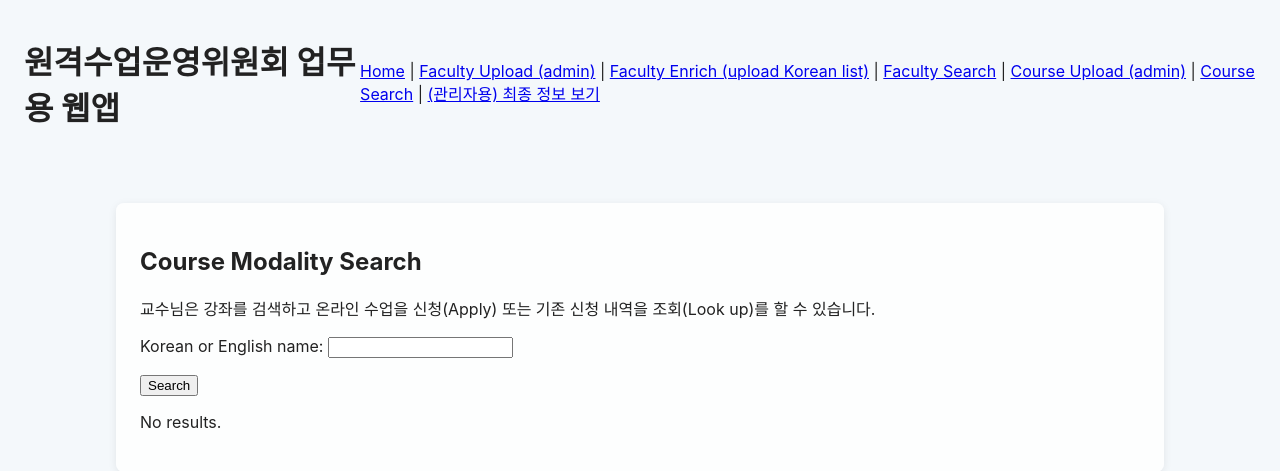
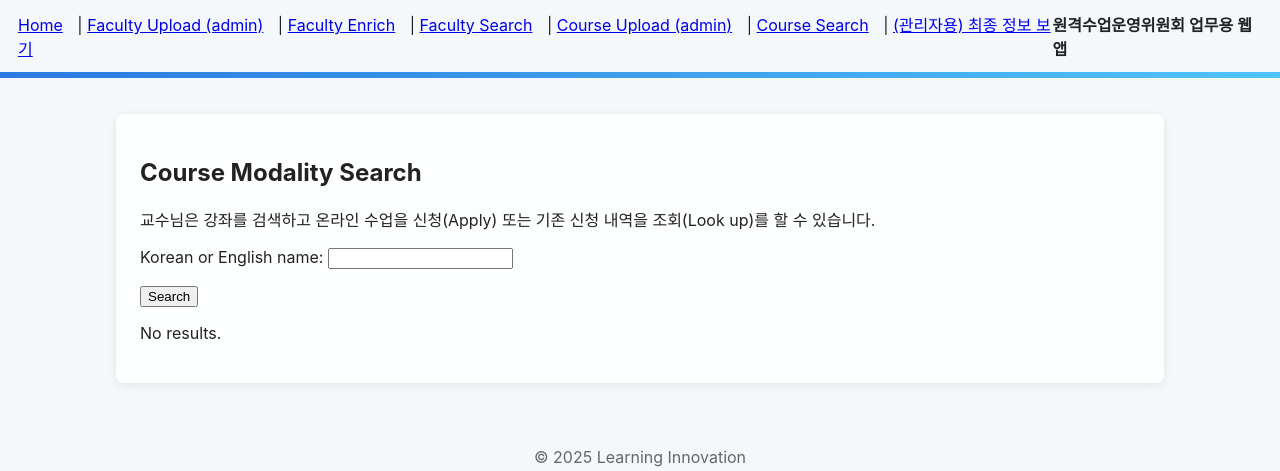
Before and after one commit to KDISCHOOL/Distance-Learning-Committee-6, a Django app: page /course/search/ in a window 1280 px wide. Shown: the top 471 px of the page. Run offline with Django 4.2, Linux system fonts and the light colour scheme.

Commit message:
Enhance header with color bar and title adjustment
Added a header color bar and adjusted header title.

```diff
--- a/templates/core/base.html
+++ b/templates/core/base.html
@@ -5,21 +5,51 @@
     <meta charset="utf-8">
     <title>원격수업운영위원회 업무용 웹앱</title>
     <link rel="stylesheet" href="{% static 'css/styles.css' %}">
+
+    <!-- 페이지 전용 간단한 스타일(필요시 styles.css로 옮겨도 됩니다) -->
+    <style>
+      /* 헤더: 좌측에 네비, 우측에 타이틀(간단한 우측정렬) */
+      .site-header {
+        display: flex;
+        align-items: center;
+        justify-content: space-between;
+        padding: 12px 18px;
+      }
+      .site-header h1 {
+        margin: 0;
+        font-size: 1rem;
+        font-weight: 600;
+      }
+      .site-header nav a {
+        margin-right: 10px;
+      }
+      /* 상단 메뉴 하단의 얇은 바 */
+      .header-bar {
+        height: 6px;
+        background: linear-gradient(90deg, #2a7ae2 0%, #4fc3f7 100%);
+        width: 100%;
+        border: none;
+      }
+    </style>
 </head>
 <body class="site-body">
   <header class="site-header">
-    <!-- 변경: 화면에 보이는 제목 -->
-    <h1>원격수업운영위원회 업무용 웹앱</h1>
     <nav>
         <a href="{% url 'core:index' %}">Home</a> |
         <a href="{% url 'core:faculty_upload' %}">Faculty Upload (admin)</a> |
-        <a href="{% url 'core:faculty_enrich' %}">Faculty Enrich (upload Korean list)</a> |
+        <a href="{% url 'core:faculty_enrich' %}">Faculty Enrich</a> |
         <a href="{% url 'core:faculty_search' %}">Faculty Search</a> |
         <a href="{% url 'core:course_upload' %}">Course Upload (admin)</a> |
         <a href="{% url 'core:course_search' %}">Course Search</a> |
         <a href="{% url 'core:course_admin_export' %}">(관리자용) 최종 정보 보기</a>
     </nav>
+
+    <!-- 화면 우측 상단에 표시되는 타이틀 -->
+    <h1>원격수업운영위원회 업무용 웹앱</h1>
   </header>
+
+  <!-- 헤더 바로 아래에 색상 바 추가 -->
+  <div class="header-bar" aria-hidden="true"></div>
 
   <main class="site-main">
     {% block content %}{% endblock %}
```
